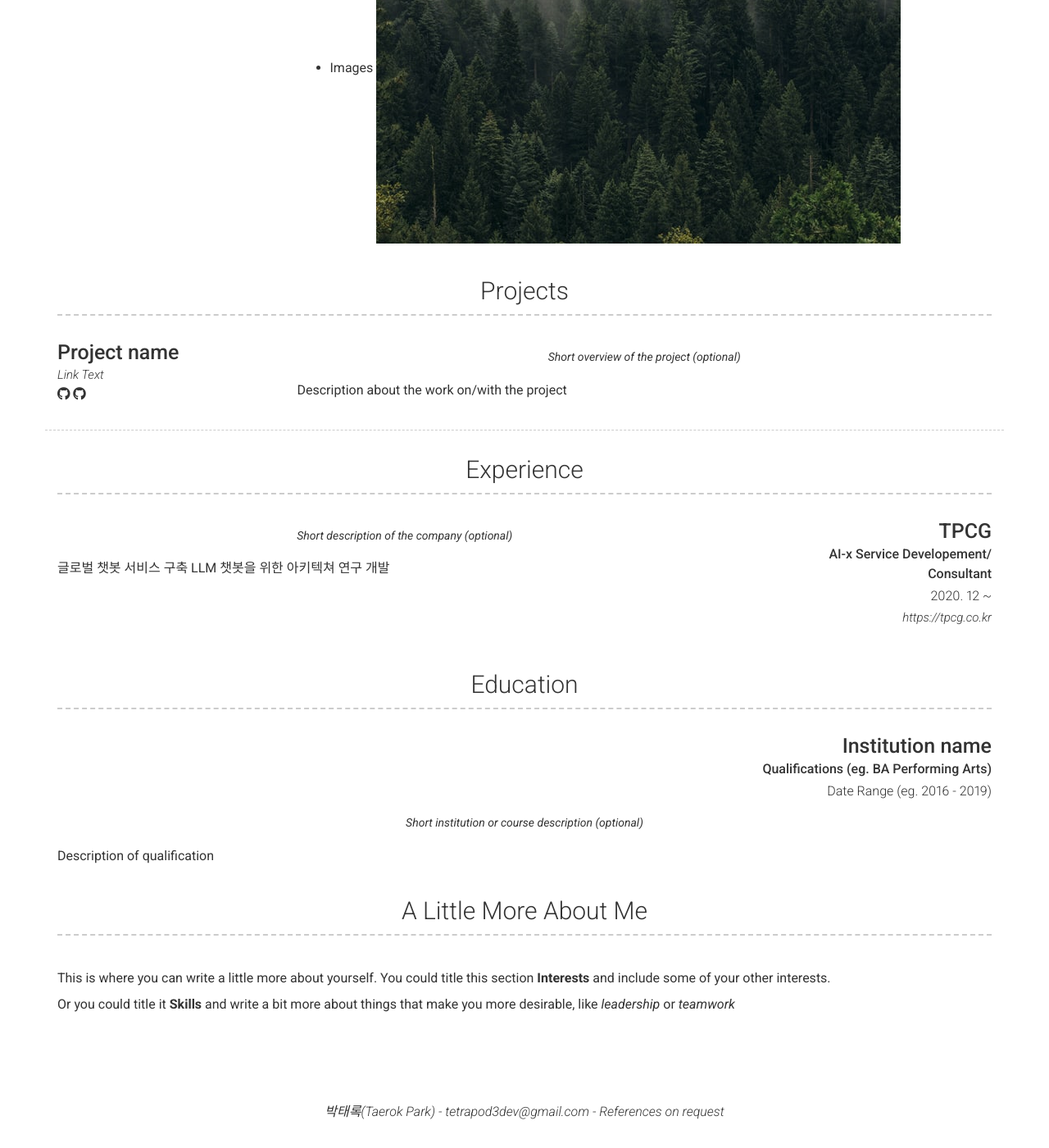
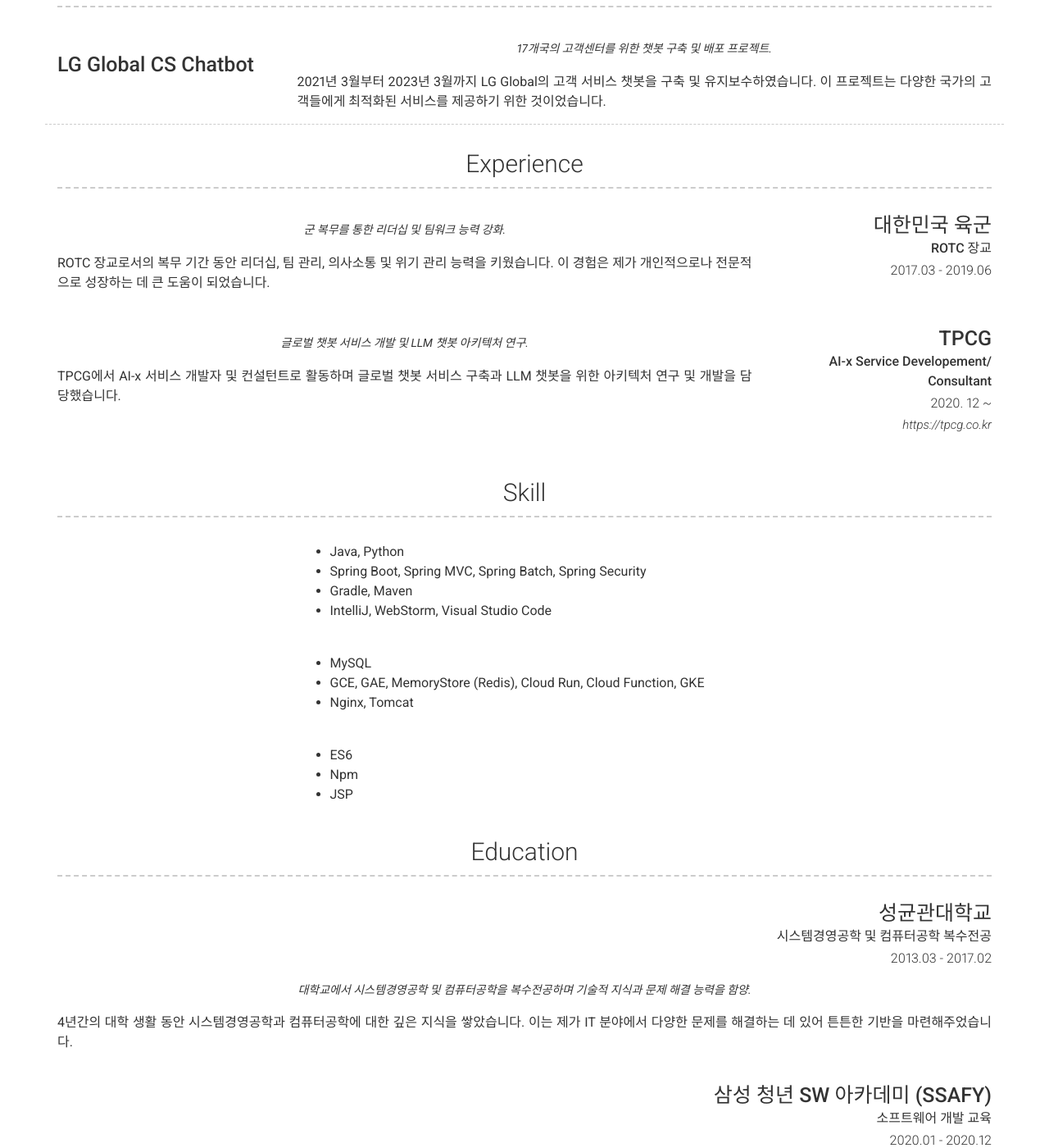
Before and after one commit to tetrapod3dev/tetrapod3dev.github.io, a Jekyll site: the page built from index.md, in a window 1280 px wide and 1400 px high, scrolled down 618 px. Shown: the whole window at 82% size. Built offline with Jekyll 4.4.1, drawn with Linux system fonts in a browser that asks for light colours; nearby versions of some CDN libraries; before the commit the page ends 1994 px from its top, so only the background shows below that; some of the changed text lies outside the part shown.

Commit message:
feat: 본문 내용 추가

```diff
--- a/_config.yml
+++ b/_config.yml
@@ -19,16 +19,16 @@ website: https://tetrapod3dev.github.io
 darkmode: false
 
 # Social links
-# twitter_username: jekyllrb
+# twitter_username:
 github_username:  tetrapod3dev
 # stackoverflow_username: "00000001"
-# dribbble_username: jekyll
-# facebook_username: jekyll
-# flickr_username: jekyll
+# dribbble_username:
+# facebook_username:
+# flickr_username:
 instagram_username: tetrapod_3dev
 linkedin_username: taerok-park-952b92215
-# xing_username: jekyll
-# pinterest_username: jekyll
+# xing_username:
+# pinterest_username:
 youtube_username: Tetrapod3Dev
 # orcid_username: 0000-0000-0000-0000
 # googlescholar_username: D847cGsAAAAJ
@@ -44,7 +44,7 @@ additional_links:
 
 # Google Analytics and Tag Manager
 # Using more than one of these may cause issues with reporting
-# gtm: "GTM-0000000"
+gtm: "GTM-W7XRLQ3S"
 # gtag: "UA-00000000-0"
 # google_analytics: "UA-00000000-0"
 
@@ -52,65 +52,106 @@ additional_links:
 # about_title: About Me (Use this to override about section title)
 about_profile_image: images/taerok.jpeg
 about_content: | # this will include new lines to allow paragraphs
-  Write an awesome description about yourself here, this supports markdown, so you can add [links](http://foobar.com) and highlight things <mark>like this</mark>.
+  안녕하세요. 저는 개발자 박태록입니다. 스타트업 개발자로 웹 챗봇에 대한 기술에 대해 다양한 경험이 있습니다.
 
-  You can even add paragraphs by using empty lines like this and add anything else [markdown](https://www.markdownguide.org/getting-started#what-is-markdown) supports such as
-    - Lists
-    - Tables
-    - <a href="google.com">Links</a>
-    - Images ![alt text](/images/landscape-trees.jpg "Trees")
+  개발과 3D 프린팅에 대한 제 관심은 저의 기술적 호기심을 자극하며, 지속적으로 새로운 지식을 탐색하고 있습니다.
+
+# Write an awesome description about yourself here, this supports markdown, so you can add [links](http://foobar.com) and highlight things <mark>like this</mark>.
+
+# You can even add paragraphs by using empty lines like this and add anything else [markdown](https://www.markdownguide.org/getting-started#what-is-markdown) supports such as
+#   - Lists
+#   - Tables
+#   - <a href="google.com">Links</a>
+#   - Images ![alt text](/images/landscape-trees.jpg "Trees")
 
 content:
   - title: Projects # Title for the section
     layout: list # Type of content section (list/text)
     content:
       - layout: left
-        border: weak  # Value of `weak` will display a weak border below this item. # Any
-                      # other value (or no value) means no border will be displayed
-        title: Project name
-        link: Link to project (eg. sproogen.github.io/modern-resume-theme)(optional)
-        link_text: Link Text
+        border: weak
+        title: LG Global CS Chatbot
+        link: # 프로젝트 링크 (예시: https://example.com)
+        link_text: # 프로젝트 상세보기
         additional_links:
-          - title:  Github page for project (eg. sproogen/modern-resume-theme)
-            icon: fab fa-github
-            url: Link to project (eg. sproogen.github.io/modern-resume-theme)(optional)
-          - title:  Github page for project (eg. sproogen/modern-resume-theme)
-            icon: fab fa-github
-            url: Link to project (eg. sproogen.github.io/modern-resume-theme)(optional)
+          - title: # Github 페이지
+            icon: # fab fa-github
+            url: # Github 프로젝트 링크 (예시: https://github.com/example)
         quote: >
-          Short overview of the project (optional)
-        description: | # this will include new lines to allow paragraphs
-          Description about the work on/with the project
+          17개국의 고객센터를 위한 챗봇 구축 및 배포 프로젝트.
+        description: |
+          2021년 3월부터 2023년 3월까지 LG Global의 고객 서비스 챗봇을 구축 및 유지보수하였습니다. 이 프로젝트는 다양한 국가의 고객들에게 최적화된 서비스를 제공하기 위한 것이었습니다.
+
   - title: Experience
     layout: list
     content:
+      - layout: right
+        title: 대한민국 육군
+        sub_title: ROTC 장교
+        caption: 2017.03 - 2019.06
+        quote: >
+          군 복무를 통한 리더십 및 팀워크 능력 강화.
+        description: |
+          ROTC 장교로서의 복무 기간 동안 리더십, 팀 관리, 의사소통 및 위기 관리 능력을 키웠습니다. 이 경험은 제가 개인적으로나 전문적으로 성장하는 데 큰 도움이 되었습니다.
+
       - layout: right
         title: TPCG
         sub_title: AI-x Service Developement/ Consultant
         caption: 2020. 12 ~
         link: https://tpcg.co.kr
         quote: >
-          Short description of the company (optional)
+          글로벌 챗봇 서비스 개발 및 LLM 챗봇 아키텍처 연구.
         description: | # this will include new lines to allow paragraphs
-          글로벌 챗봇 서비스 구축
-          LLM 챗봇을 위한 아키텍쳐 연구 개발
+          TPCG에서 AI-x 서비스 개발자 및 컨설턴트로 활동하며 글로벌 챗봇 서비스 구축과 LLM 챗봇을 위한 아키텍처 연구 및 개발을 담당했습니다.
+
+  - title: Skill
+    layout: list
+    content:
+      - layout: left
+        name: Backend
+        description: | # this will include new lines to allow paragraphs
+          * Java, Python
+          * Spring Boot, Spring MVC, Spring Batch, Spring Security
+          * Gradle, Maven
+          * IntelliJ, WebStorm, Visual Studio Code
+      - layout: left
+        name: DevOps
+        description: | # this will include new lines to allow paragraphs
+          * MySQL
+          * GCE, GAE, MemoryStore (Redis), Cloud Run, Cloud Function, GKE
+          * Nginx, Tomcat
+      - layout: left
+        name: Frontend
+        description: | # this will include new lines to allow paragraphs
+          * ES6
+          * Npm
+          * JSP
+
   - title: Education
     layout: list
     content:
       - layout: top-right
-        title: Institution name
-        sub_title: Qualifications (eg. BA Performing Arts)
-        caption: Date Range (eg. 2016 - 2019)
+        title: 성균관대학교
+        sub_title: 시스템경영공학 및 컴퓨터공학 복수전공
+        caption: 2013.03 - 2017.02
         quote: >
-          Short institution or course description (optional)
-        description: | # this will include new lines to allow paragraphs
-          Description of qualification
+          대학교에서 시스템경영공학 및 컴퓨터공학을 복수전공하며 기술적 지식과 문제 해결 능력을 함양.
+        description: |
+          4년간의 대학 생활 동안 시스템경영공학과 컴퓨터공학에 대한 깊은 지식을 쌓았습니다. 이는 제가 IT 분야에서 다양한 문제를 해결하는 데 있어 튼튼한 기반을 마련해주었습니다.
+
+      - layout: top-right
+        title: 삼성 청년 SW 아카데미 (SSAFY)
+        sub_title: 소프트웨어 개발 교육
+        caption: 2020.01 - 2020.12
+        quote: >
+          체계적인 소프트웨어 개발 교육을 통한 실무 역량 강화.
+        description: |
+          SSAFY에서 1년간의 교육을 통해 실무에 필요한 소프트웨어 개발 능력을 강화했습니다. 다양한 프로젝트와 협업 경험을 통해 실제 업무 환경에서 요구되는 기술적, 협업적 능력을 키웠습니다.
+
   - title: A Little More About Me
     layout: text
-    content: | # this will include new lines to allow paragraphs
-      This is where you can write a little more about yourself. You could title this section **Interests** and include some of your other interests.
-
-      Or you could title it **Skills** and write a bit more about things that make you more desirable, like *leadership* or *teamwork*
+    content: |
+      저는 기술에 대한 열정과 함께 다양한 취미를 즐깁니다. 최근에는 3D 프린팅에 대한 관심을 가지고 이 분야를 탐구하고 있습니다. 이러한 취미는 저에게 새로운 관점과 아이디어를 제공하며, 창의적인 문제 해결에 도움이 됩니다.
 
 # Footer
 footer_show_references: true
--- a/_includes/head.html
+++ b/_includes/head.html
@@ -1,11 +1,4 @@
 <head>
-  <!-- Google Tag Manager -->
-  <script>(function(w,d,s,l,i){w[l]=w[l]||[];w[l].push({'gtm.start':
-    new Date().getTime(),event:'gtm.js'});var f=d.getElementsByTagName(s)[0],
-    j=d.createElement(s),dl=l!='dataLayer'?'&l='+l:'';j.async=true;j.src=
-    'https://www.googletagmanager.com/gtm.js?id='+i+dl;f.parentNode.insertBefore(j,f);
-    })(window,document,'script','dataLayer','GTM-W7XRLQ3S');</script>
-  <!-- End Google Tag Manager -->
   <meta charset="utf-8">
   <meta http-equiv="X-UA-Compatible" content="IE=edge">
   <meta name="viewport" content="width=device-width, initial-scale=1">
--- a/_layouts/default.html
+++ b/_layouts/default.html
@@ -1,13 +1,10 @@
 <!DOCTYPE html>
-<html lang="{{ page.lang | default: site.lang | default: 'en' }}">
+<html lang="{{ page.lang | default: site.lang | default: 'ko' }}">
 
 {%- include head.html -%}
 
 <body class="{% if site.darkmode == true and site.darkmode != 'never' %}dark{% endif %}">
-  <!-- Google Tag Manager (noscript) -->
-  <noscript><iframe src="https://www.googletagmanager.com/ns.html?id=GTM-W7XRLQ3S"
-    height="0" width="0" style="display:none;visibility:hidden"></iframe></noscript>
-  <!-- End Google Tag Manager (noscript) -->
+
   {%- include header.html -%}
 
   <main class="page-content" aria-label="Content">
```
